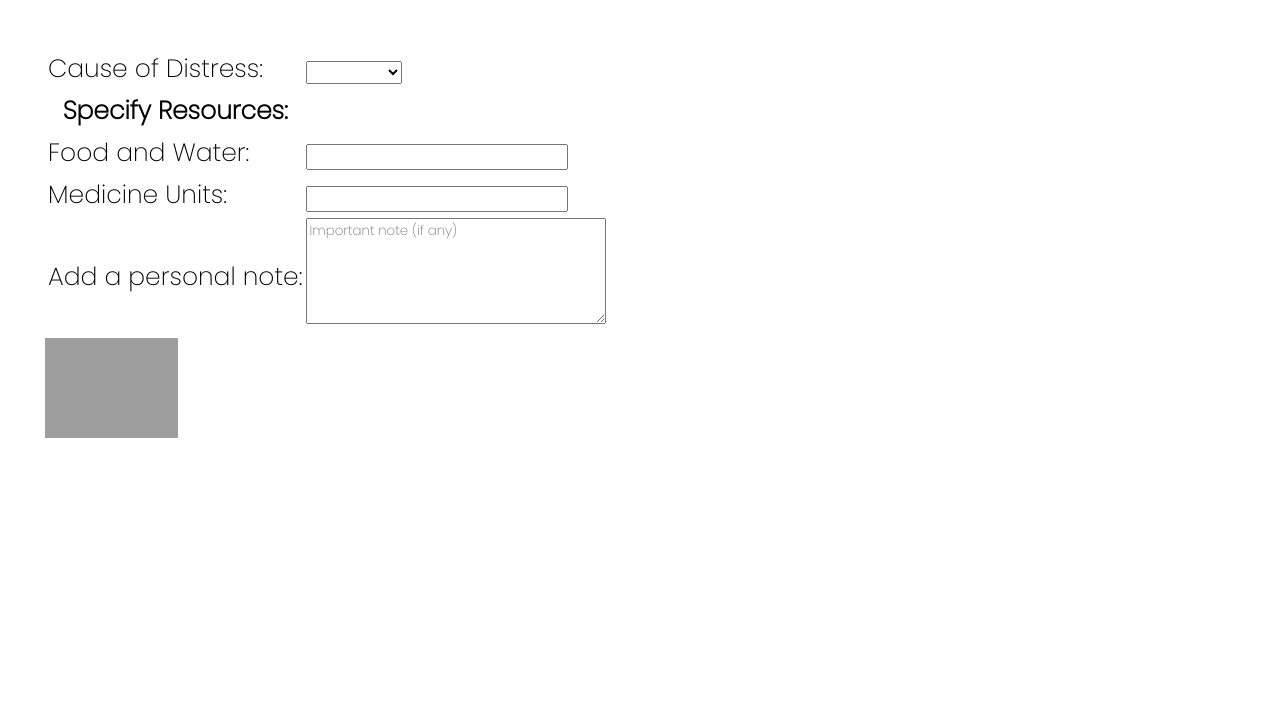
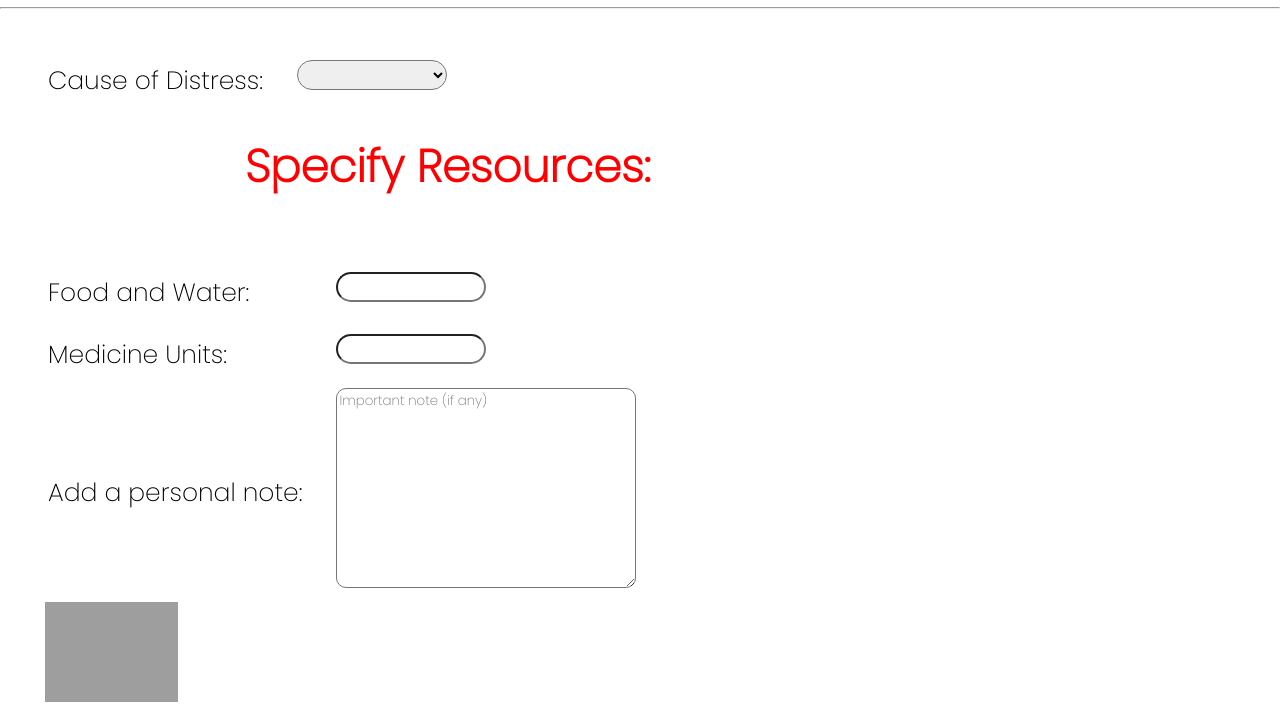
Before and after one commit to andybeas/GCCP-Project, a plain HTML site: page index1.html in a window 1280 px wide. Shown: the part 124-845 px from the top of the page. Before the commit the page ends 800 px from the top, so only its background shows below. Drawn offline with Linux system fonts and the light colour scheme; grey boxes are pictures that could not be loaded.

Commit message:
Improved

```diff
--- a/index1.html
+++ b/index1.html
@@ -30,13 +30,14 @@
         <a class="btn" href="#"><button>Donate Now</button></a>
       </header>
     </div>
+    <hr>
     <div>
       <form class="frm" name="sos" id="sos" action="/" method="POST">
         <table>
             <tr>
                 <td>Cause of Distress:</td>
                 <td>
-                    <select required>
+                    <select class="cause" required>
                         <option></option>
                         <option>Floods</option>
                         <option>Earthquake</option>
@@ -46,9 +47,9 @@
                     </select>
                 </td>
             </tr>
-            <tr>
-                <th>Specify Resources:</th>
-            </tr>
+            </table>
+            <h1 class="specify">Specify Resources:</h1>
+            <table>
             <tr>
                 <td>Food and Water:</td>
                 <td><input class="inpt1" type="number" name="" required></td>
@@ -60,7 +61,7 @@
             <tr>
                 <td>Add a personal note:</td>
                 <td>
-                    <textarea name="" id="" cols="25" rows="5" placeholder="Important note (if any)"></textarea>
+                    <textarea class="note" id="" cols="25" rows="5" placeholder="Important note (if any)"></textarea>
                 </td>
             </tr>
         </table>
--- a/style1.css
+++ b/style1.css
@@ -110,5 +110,41 @@ button:hover
 }
 .inpt1
 {
-
+    width: 150px;
+    height: 30px;
+    border-radius: 30px;
+    margin-bottom: 20px;
+    margin-left: 30px;
 }
+.inpt2
+{
+    width: 150px;
+    height: 30px;
+    border-radius: 30px;
+    margin-bottom: 20px;
+    margin-left: 30px;
+}
+.note
+{
+    width: 300px;
+    height: 200px;
+    margin-left: 30px;
+    border-radius: 10px;
+}
+.cause
+{
+    margin-left: 30px;
+    width: 150px;
+    height: 30px;
+    border-radius: 30px;
+    margin-bottom: 20px;
+}
+h1
+{
+    padding-top: 20px;
+    padding-bottom: 30px;
+    padding-left: 200px;
+    font-weight: 800;
+    font-size: 45px;
+    color: red;
+}
```
